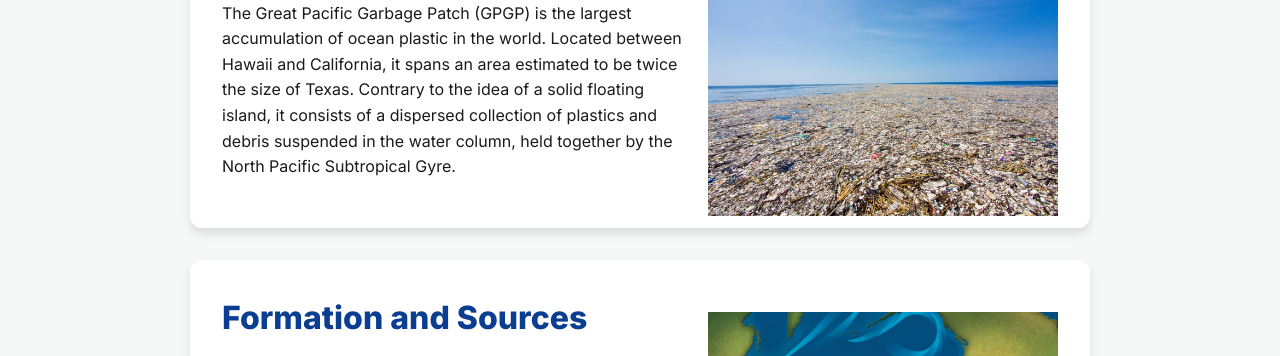
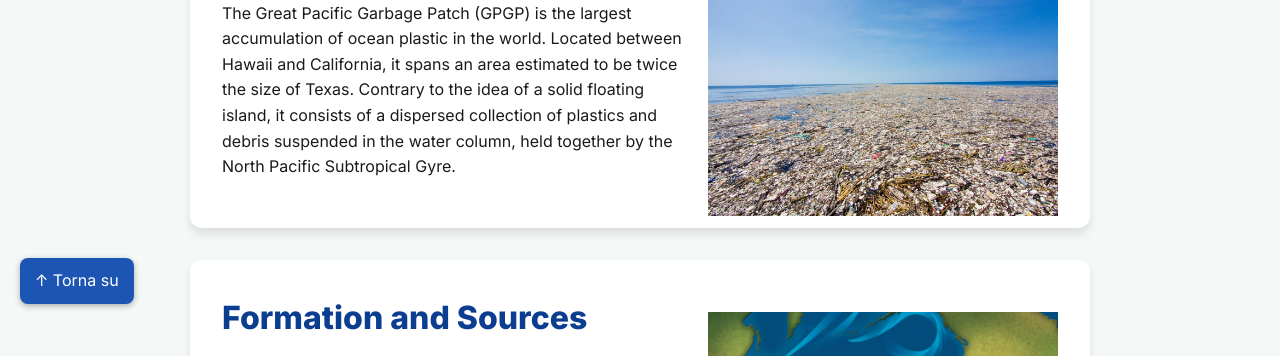
Before and after one commit to Riccardo-Pascal/sito_tepsit, a plain HTML site: page what.html in a window 1280 px wide. Shown: the part 416-772 px from the top of the page. Drawn offline with Linux system fonts and the light colour scheme.

Commit message:
aggiunto il pulsante torna su sistemato menu

```diff
--- a/styles.css
+++ b/styles.css
@@ -133,3 +133,17 @@ li ul li {
   display: block;
   text-decoration: none !important;
 }
+    .scroll-top {
+      position: fixed;
+      bottom: 80px;
+      left: 20px;
+      background-color: #1D55B4;
+      color: white;
+      padding: 10px 15px;
+      border: none;
+      border-radius: 8px;
+      text-decoration: none;
+      font-size: 16px;
+      box-shadow: 0 2px 6px rgba(0, 0, 0, 0.3);
+      transition: background-color 0.3s;
+    }
--- a/what.html
+++ b/what.html
@@ -25,21 +25,24 @@
         <li><a href="what.html#stat">Statistics </a></li>
       </ul>
     </li>
-    <li><a href="impact.html">Impact</a><ul>
+    <li><a href="impact.html">Impact</a>
+      <ul>
         <li><a href="impact.html#threat">Threat to Marine Life </a></li>
         <li><a href="impact.html#ghost">Ghost Nets and Entanglement </a></li>
         <li><a href="impact.html#micro">Microplastics and the Food Chain </a></li>
         <li><a href="impact.html#long">Consequences</a></li>
       </ul>
     </li>
-   <li> <a href="solutions.html">Solutions</a><ul>
-	<li><a href="solutions.html#inno">Innovative Cleanup Initiatives </a></li>
+    <li> <a href="solutions.html">Solutions</a>
+      <ul>
+        <li><a href="solutions.html#inno">Cleanup Initiatives </a></li>
         <li><a href="solutions.html#rec">Recycling and Awareness </a></li>
         <li><a href="solutions.html#pol">Policy and Global Cooperation </a></li>
         <li><a href="solutions.html#wha">What You Can Do</a></li>
       </ul>
     </li>
   </nav>
+
 
   <section id="Def">
     <img id= "what_img" src="Great+Pacific+Garbage+Patch+High+Quality.jpg" alt="foto" width=350px>
@@ -65,6 +68,7 @@
       formed through the breakdown of larger items. This pollution poses a growing threat to marine life and ocean
       health.</p>
   </section>
+  <a href="#top" class="scroll-top">↑ Torna su</a>
 
   <footer>
     <p>&copy; 2025 GPGP Awareness Project</p>
```
Also changed, not shown: impact.html (+4 -1 lines), index.html (+4 -1 lines), solutions.html (+2 -0 lines). Lines whose indentation alone changed are shown as unchanged.
